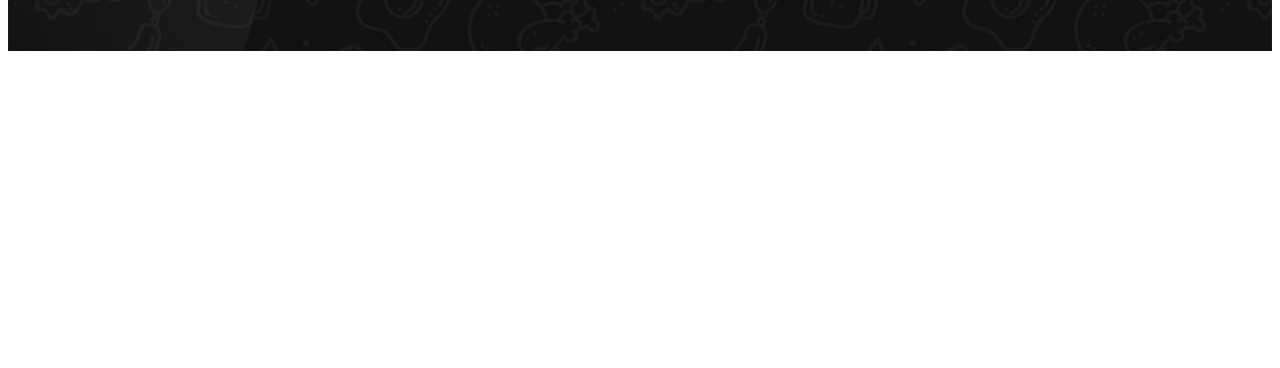
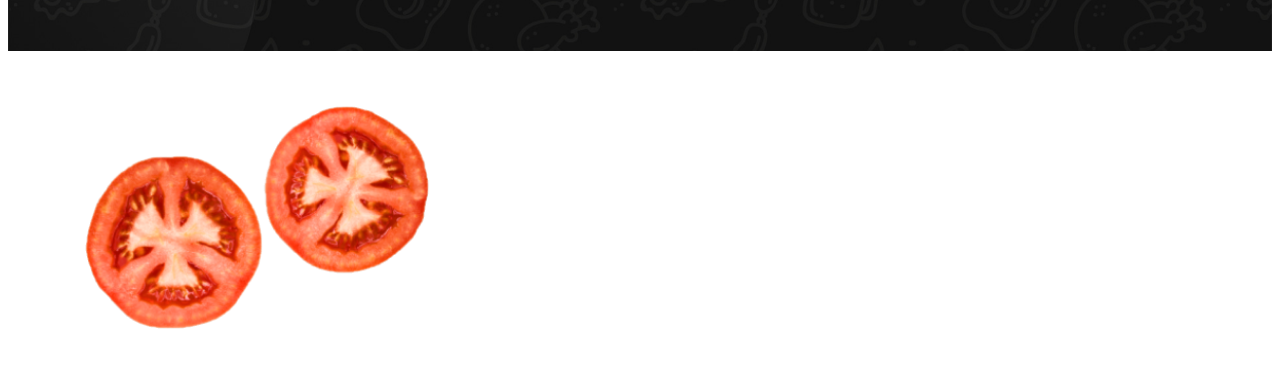
Before and after one commit to KobiManuel/React_Meals, a React (Create React App) app: page / in a window 1280 px wide. Shown: the part 680-1048 px from the top of the page. Before the commit the page ends 800 px from the top, so only its background shows below. Built offline with nearby package versions, Linux system fonts and the light colour scheme.

Commit message:
feat(New import): imported MealsSection into index.js

```diff
--- a/src/Pages/LandingPage/Index.jsx
+++ b/src/Pages/LandingPage/Index.jsx
@@ -1,5 +1,6 @@
 import React from 'react'
 import NavBar from '../../UI/NavBar/NavBar'
+import MealsSection from './MealsSection/Main'
 import TopSection from './TopSection/Main'
 
 const Index = () => {
@@ -7,6 +8,7 @@ const Index = () => {
     <>
     <NavBar />
    <TopSection />
+   <MealsSection />
     </>
   )
 }
```
